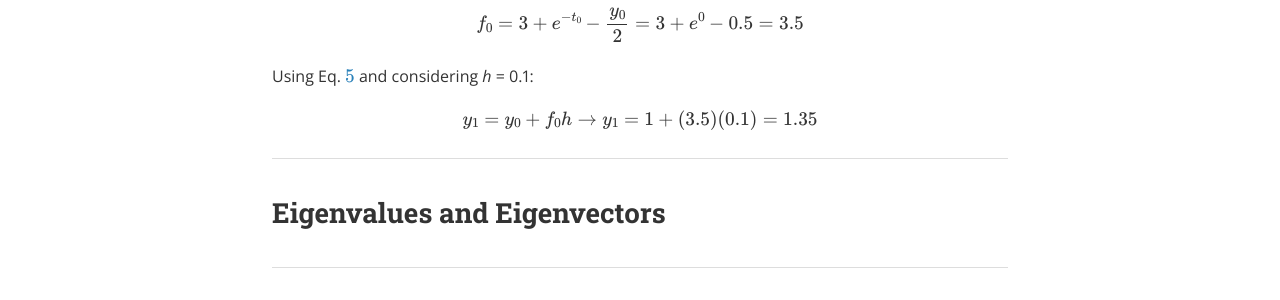
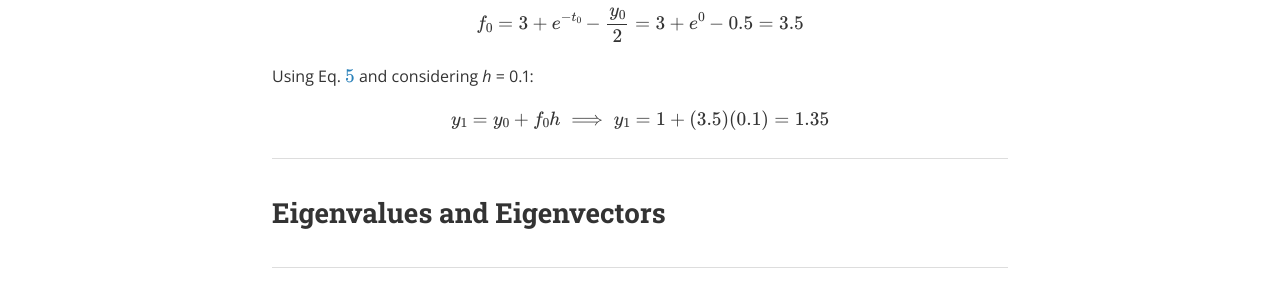
Before and after one commit to vic1309/lerofly, a Jekyll site: the page built from _posts/2019-06-12-euler.markdown, in a window 1280 px wide and 900 px high, scrolled down 2511 px. Shown: the part 178-478 px from the top of the window. Built offline with Jekyll 4.4.1, drawn with Linux system fonts in a browser that asks for light colours; nearby versions of some CDN libraries; formulas are drawn with MathJax 3; a script that is not in the unit is left out.

Commit message:
Update 2019-06-12-euler.markdown

```diff
--- a/_posts/2019-06-12-euler.markdown
+++ b/_posts/2019-06-12-euler.markdown
@@ -82,7 +82,7 @@ $$ \begin{equation} f_{0} = 3 + e^{-t_{0}} - \frac{y_{0}}{2} = 3 + e^{0} - 0.5 =
 
 Using Eq. \ref{eq:fv} and considering *h* = 0.1:
 
-$$\begin{equation} y_{1} = y_{0} + f_{0}h \rightarrow y_{1} = 1 + (3.5)(0.1) = 1.35 \end{equation}$$
+$$\begin{equation} y_{1} = y_{0} + f_{0}h \implies y_{1} = 1 + (3.5)(0.1) = 1.35 \end{equation}$$
 
 ----
 
```
